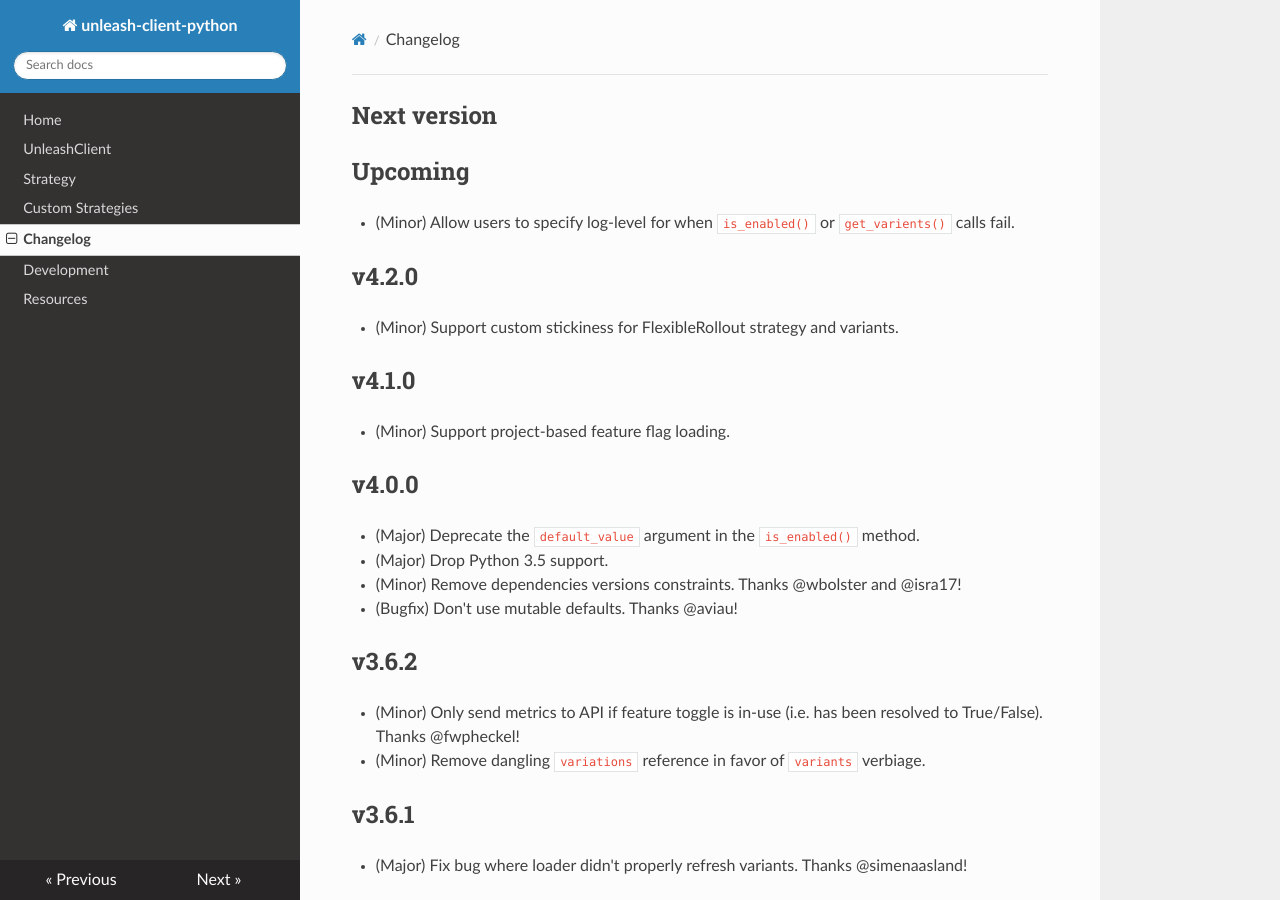
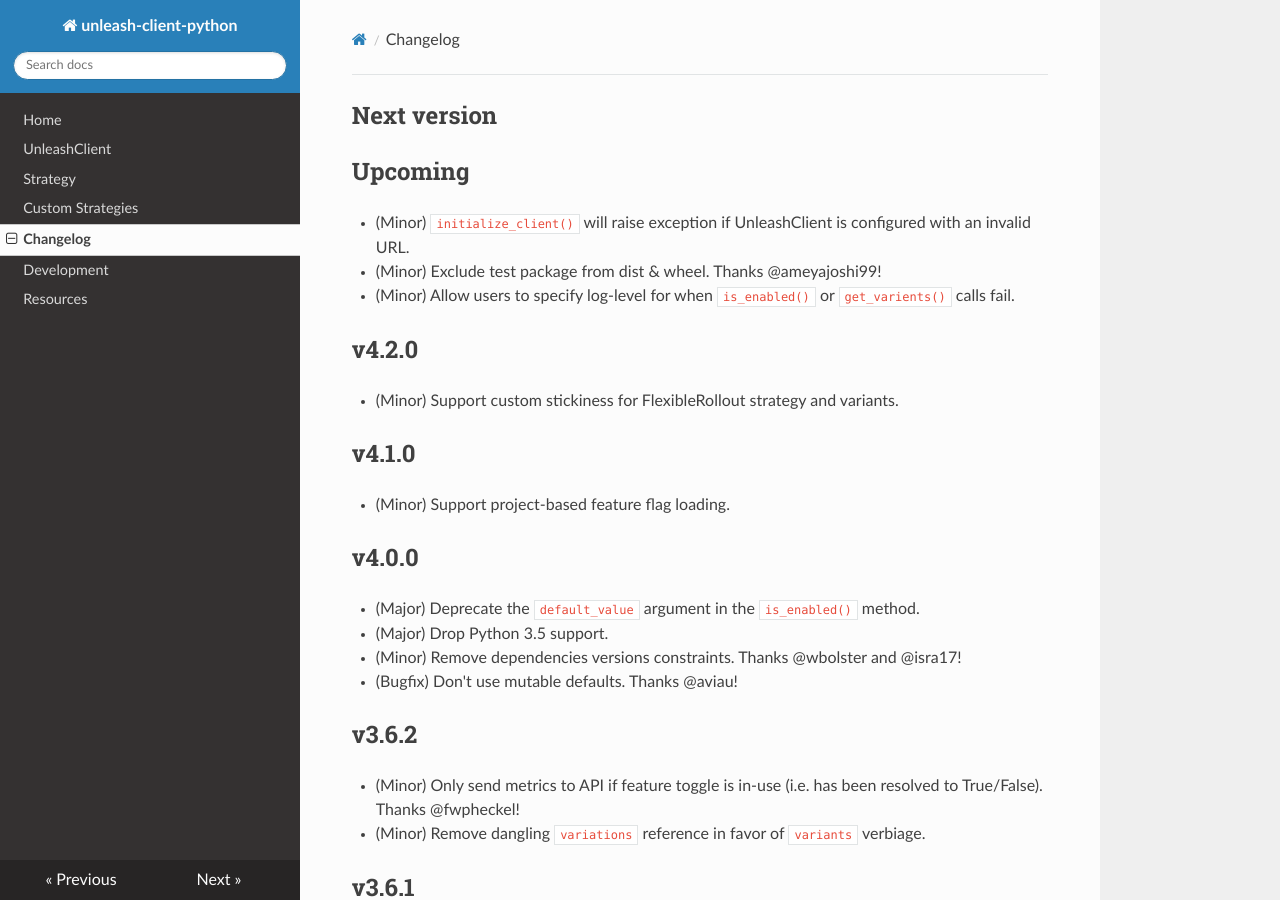
Before and after one commit to Unleash/unleash-client-python, an MkDocs documentation site: the page built from docs/changelog.md, in a window 1280 px wide and 900 px high. Built offline with MkDocs 1.6.1, drawn with Linux system fonts in a browser that asks for light colours; nearby versions of some CDN libraries.

Commit message:
Update changelog.

```diff
--- a/docs/changelog.md
+++ b/docs/changelog.md
@@ -1,6 +1,8 @@
 ## Next version
 
 ## Upcoming
+* (Minor) `initialize_client()` will raise exception if UnleashClient is configured with an invalid URL.
+* (Minor) Exclude test package from dist & wheel.  Thanks @ameyajoshi99!
 * (Minor) Allow users to specify log-level for when `is_enabled()` or `get_varients()` calls fail.
 
 ## v4.2.0
```
